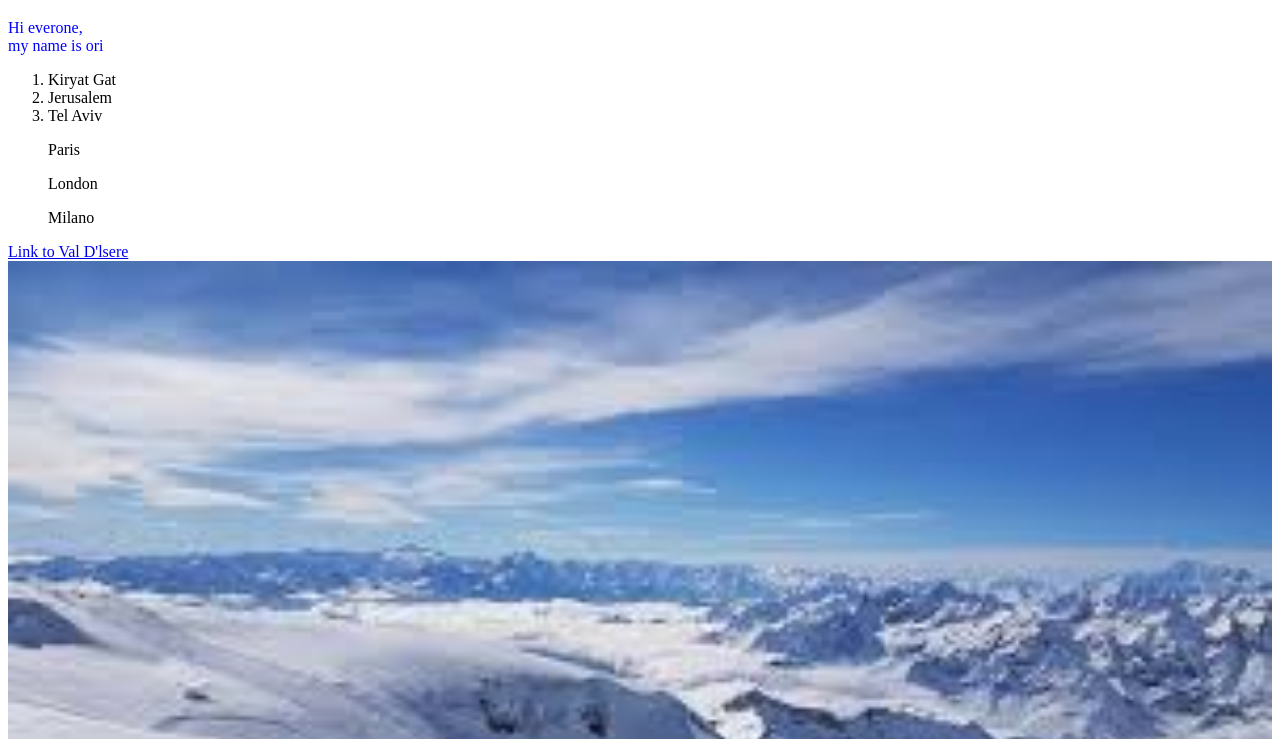
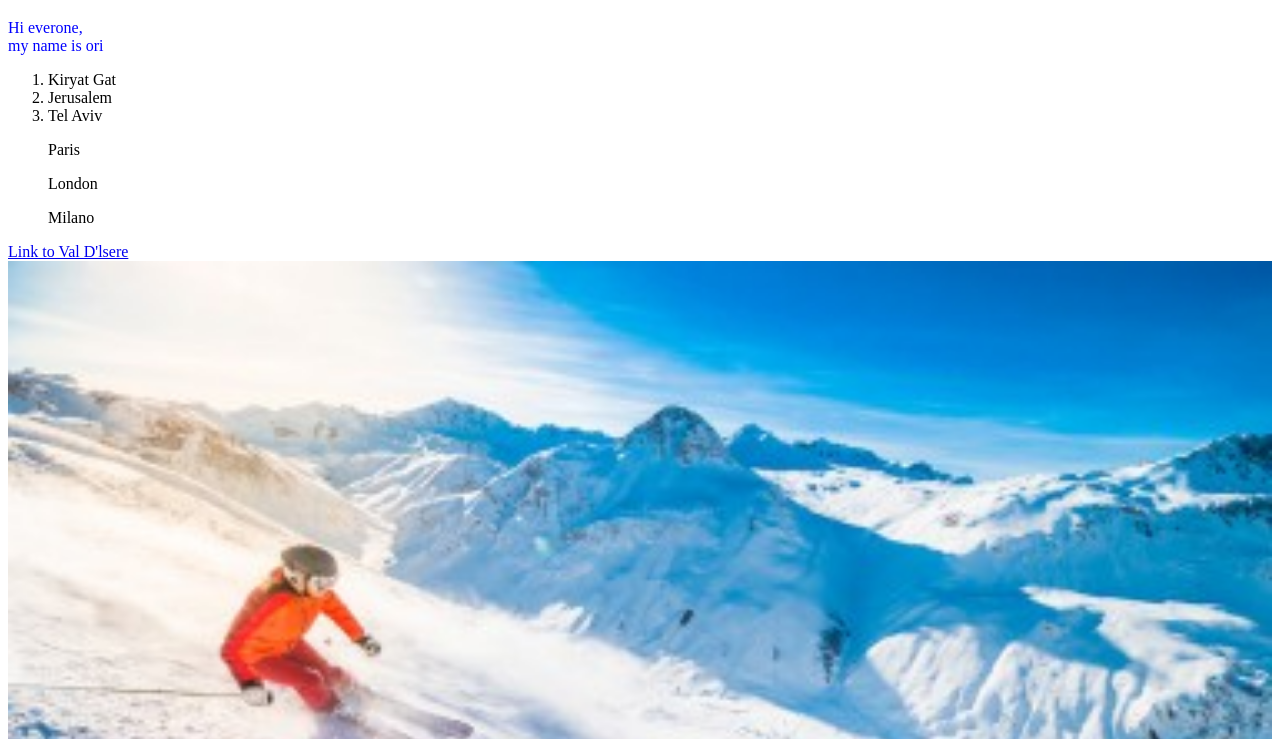
Before and after one commit to orico2412/ori_cohen, a plain HTML site: page 2/views/index.html in a window 1280 px wide. Shown: the part 61-800 px from the top of the page. Drawn offline with Linux system fonts and the light colour scheme.

Commit message:
targil 2 sofi

```diff
--- a/2/views/index.html
+++ b/2/views/index.html
@@ -19,7 +19,7 @@
         <ul>Milano</ul>
         <a href="https://www.valdisere.com/en/now/">Link to Val D'lsere</a>
 
-        <img width="100%" height="100%" src="../imgs/skiVal.jfif" alt="image not found">
+        <img width="100%" height="100%" src="../imgs/skiVal.jpg" alt="image not found">
 
         <video width="320" height="240" controls>
             <source src="../imgs/ski.mp4" type="video/mp4">
```
Also changed, not shown: 2/imgs/skiVal.jfif (deleted), 2/imgs/skiVal.jpg (added).
